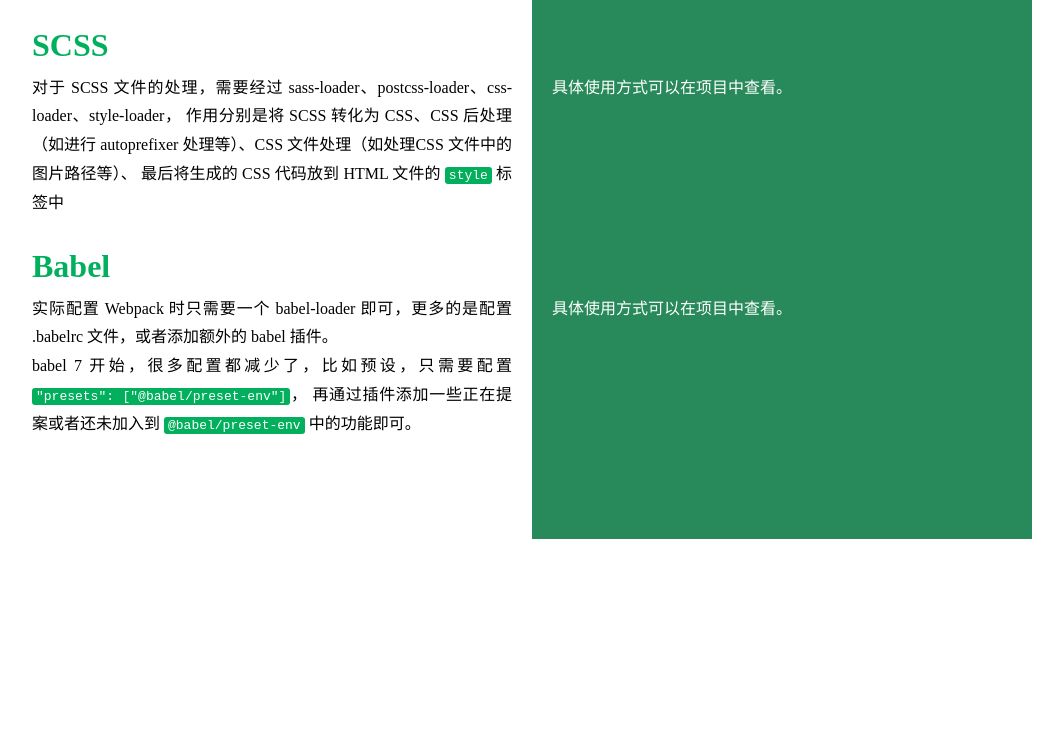
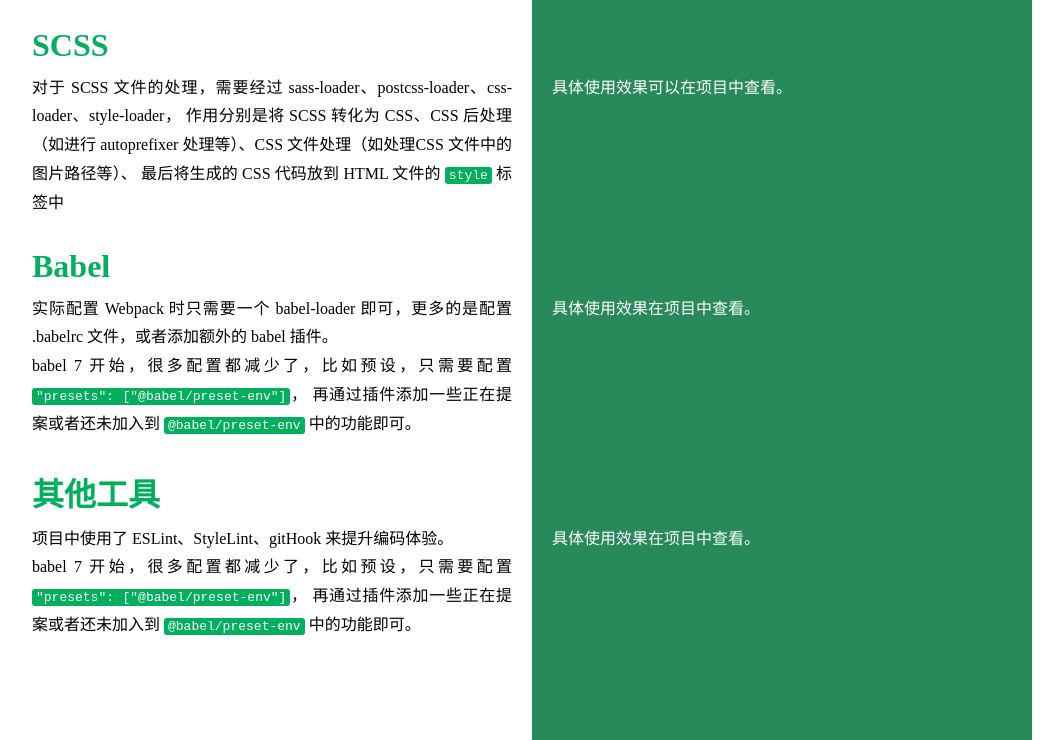
Before and after one commit to kevinzhao2233/webpack-template, a website built with webpack: page src/pages/index.html in a window 1280 px wide. Shown: the part 753-1493 px from the top of the page, without its empty margins (108-1171 px from the left). Before the commit the page ends 1292 px from the top, so only its background shows below. Built offline with nearby package versions, Linux system fonts and the light colour scheme; a web font is replaced by a local one.

Commit message:
引入代码检查工具

```diff
--- a/src/assets/style/main.scss
+++ b/src/assets/style/main.scss
@@ -4,11 +4,10 @@
 $code-clr: #28895a8c;
 $brief-width: 500px;
 
-
-html, body {
+html,
+body {
   scroll-behavior: smooth;
 }
-
 
 .font-pmzd {
   font-family: PMZD;
@@ -17,7 +16,6 @@
 .font-zkkh {
   font-family: ZKKH;
 }
-
 
 body,
 h1,
@@ -30,13 +28,13 @@
   min-height: 100vh;
   padding-bottom: 100px;
   margin: 0 auto;
+  overflow: hidden;
   background: linear-gradient(to right, #ffffff, $brief-width, #ffffff, $brief-width, $bg-clr);
-  overflow: hidden;
 
   & > *:not(.preview):not(h1) {
     float: left;
+    width: $brief-width;
     clear: both;
-    width: $brief-width;
   }
 
   .brief {
@@ -45,10 +43,10 @@
 
   .preview {
     float: left;
+    max-width: 50%;
+    padding: 0 20px;
     clear: right;
-    max-width: 50%;
     color: #ffffff;
-    padding: 0 20px;
 
     .img-demo {
       width: 500px;
@@ -57,27 +55,26 @@
     }
 
     .font-demo {
+      font-size: 40px;
       font-weight: normal;
-      font-size: 40px;
     }
   }
 
   h1 {
+    padding: 30px 0 10px;
     color: $font-color;
-    padding: 30px 0 10px;
     cursor: pointer;
   }
 
   p {
+    line-height: 1.8;
     text-align: justify;
-    line-height: 1.8;
   }
 
   code {
     padding: 1px 4px;
+    color: #ffffff;
+    background-color: $font-color;
     border-radius: 3px;
-    background-color: $font-color;
-    color: #ffffff;
   }
-
 }
--- a/src/pages/index.html
+++ b/src/pages/index.html
@@ -48,7 +48,7 @@
     </div>
     <div class="preview">
       <p>
-        具体使用方式可以在项目中查看。
+        具体使用效果可以在项目中查看。
       </p>
     </div>
     <h1 id="Babel">Babel</h1>
@@ -63,7 +63,22 @@
     </div>
     <div class="preview">
       <p>
-        具体使用方式可以在项目中查看。
+        具体使用效果在项目中查看。
+      </p>
+    </div>
+    <h1 id="其他工具">其他工具</h1>
+    <div class="brief">
+      <p>
+        项目中使用了 ESLint、StyleLint、gitHook 来提升编码体验。
+      </p>
+      <p>
+        babel 7 开始，很多配置都减少了，比如预设，只需要配置 <code>"presets": ["@babel/preset-env"]</code>，
+        再通过插件添加一些正在提案或者还未加入到 <code>@babel/preset-env</code> 中的功能即可。
+      </p>
+    </div>
+    <div class="preview">
+      <p>
+        具体使用效果在项目中查看。
       </p>
     </div>
   </div>
```
Also changed, not shown: package.json (+19 -1 lines), .stylelintrc.js (added), 3 other files.
